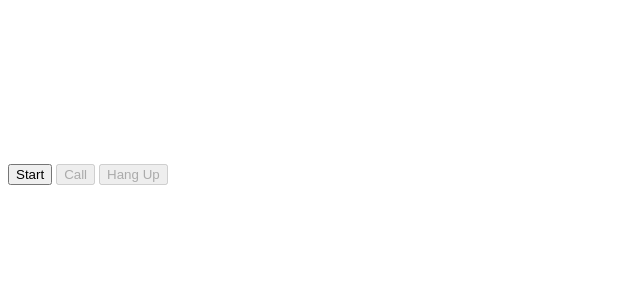
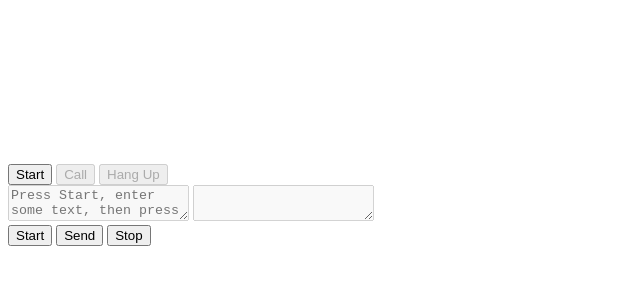
Before and after one commit to Ninahp/WebRTC, a plain HTML site: page CodeLab/index.html in a window 1280 px wide. Shown: the part 81-366 px from the top of the page, without its empty margins (0-640 px from the left). Drawn offline with Linux system fonts and the light colour scheme.

Commit message:
Added Text Channel

```diff
--- a/CodeLab/index.html
+++ b/CodeLab/index.html
@@ -28,8 +28,25 @@
         <button id="hangupButton">Hang Up</button>
     </div>
 
-<script src="js/lib/adapter.js"></script>
-<!--
+<div>
+    <textarea id="dataChannelSend" disabled
+    placeholder="Press Start, enter some text, then press Send."></textarea>
+  <textarea id="dataChannelReceive" disabled></textarea>
+
+  <div id="buttons">
+    <button id="startButton">Start</button>
+    <button id="sendButton">Send</button>
+    <button id="closeButton">Stop</button>
+  </div>
+
+</div>
+
+    <!--
+
+    https://codelabs.developers.google.com/codelabs/webrtc-web/#4
+-->
+    <script src="js/lib/adapter.js"></script>
+    <!--
     adapter.js is a shim to insulate apps from spec changes and prefix differences.
 
 In fact, the standards and protocols used for WebRTC implementations are highly stable, and there are only a few prefixed names.
```
